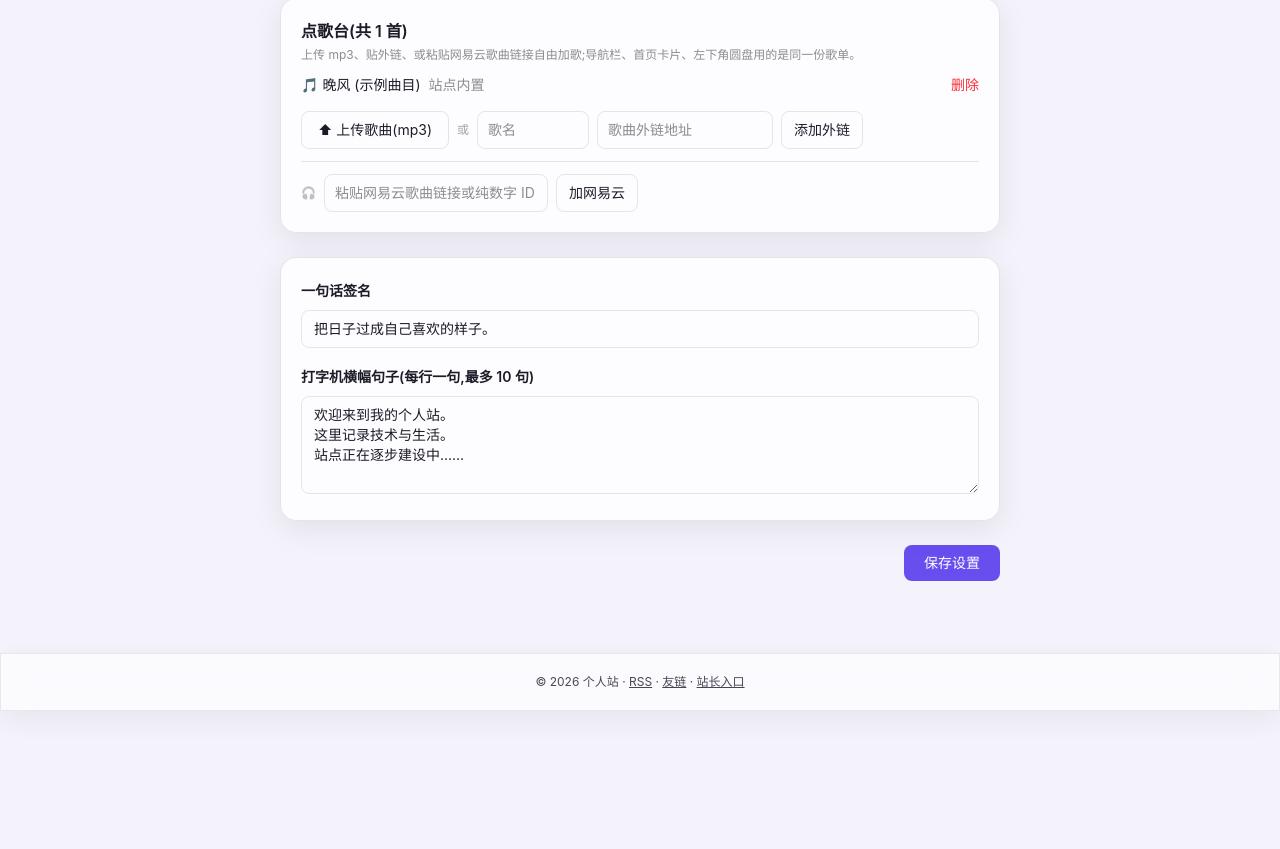
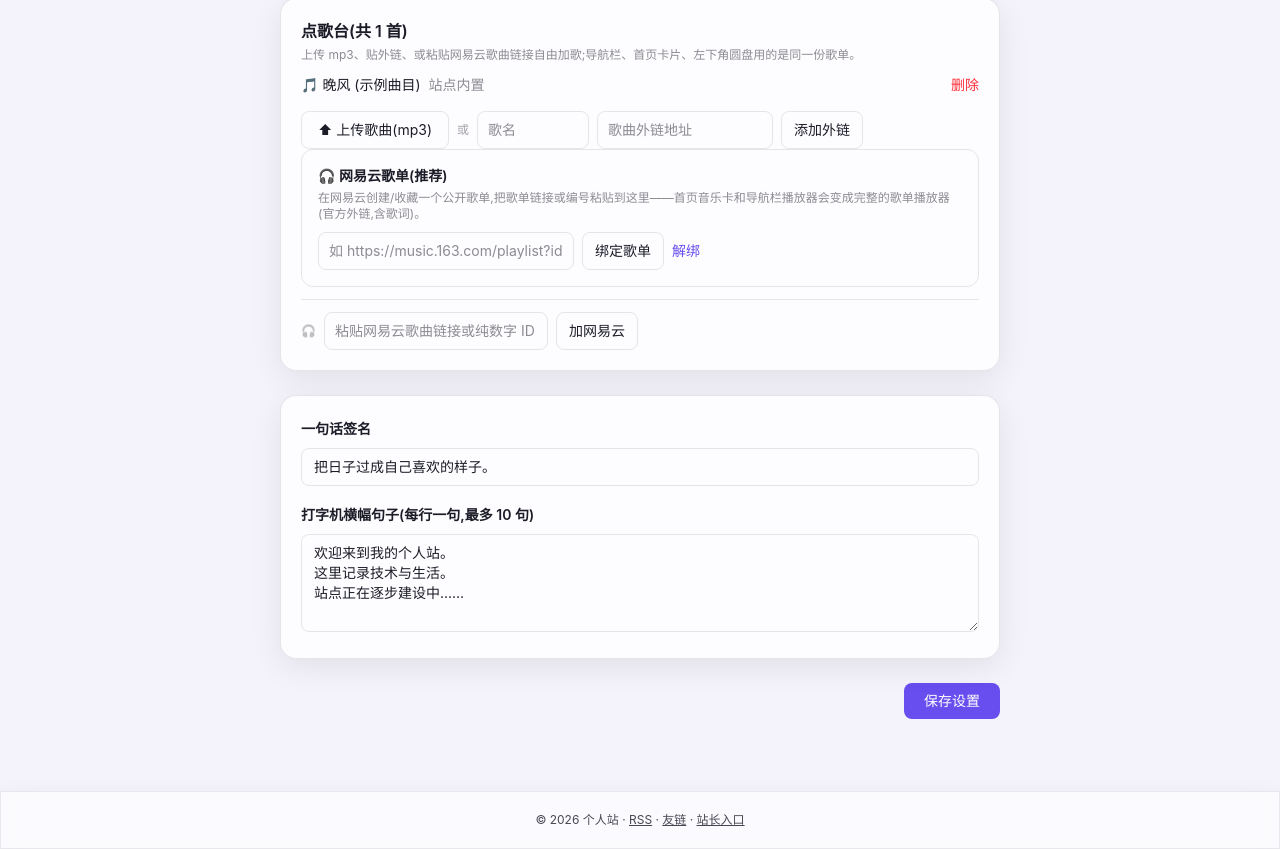
Before and after one commit to guyue-123456-tianzun/personal-blog, a Next.js app: page /kb/appearance in a window 1280 px wide. Shown: the part 1902-2751 px from the top of the page. Before the commit the page ends 2613 px from the top, so only its background shows below. Built offline with nearby package versions, Linux system fonts and the light colour scheme; no server answers; the database is empty.

Commit message:
feat: 网易云歌单绑定(导航音乐面板+首页音乐卡内嵌官方歌单播放器,含歌词) 歌单编号后台可配

```diff
--- a/src/app/api/kb/appearance/route.ts
+++ b/src/app/api/kb/appearance/route.ts
@@ -47,6 +47,11 @@ const VALIDATORS: Record<AppearanceKey, (value: string) => string> = {
   wall_carousel_enabled: (v) => (v === "0" ? "0" : "1"),
   wall_carousel_seconds: (v) =>
     String(clamp(Math.round(Number(v)) || 3, 1, 60)),
+  netease_playlist_id: (v) => {
+    const id = v.match(/(\d{6,})/);
+    if (!id) throw new Error("没解析出网易云歌单编号");
+    return id[1];
+  },
   music: (v) => {
     const parsed = JSON.parse(v) as unknown;
     if (!Array.isArray(parsed)) throw new Error("歌单格式不正确");
--- a/src/app/page.tsx
+++ b/src/app/page.tsx
@@ -146,7 +146,7 @@ export default async function Home() {
           <div className="fade-up space-y-4" style={{ animationDelay: "0ms" }}>
             <ProfileCard stats={stats} appearance={appearance} />
             <TypewriterBanner />
-            <MusicPlayer playlist={appearance.music} />
+            <MusicPlayer playlist={appearance.music} neteasePlaylistId={appearance.neteasePlaylistId} />
           </div>
 
           {/* 中栏:文章区(列表/网格切换,第一篇大卡) */}
--- a/src/components/SiteHeader.tsx
+++ b/src/components/SiteHeader.tsx
@@ -45,7 +45,7 @@ export default async function SiteHeader() {
           ))}
         </nav>
         <div className="flex shrink-0 items-center gap-1">
-          <NavMusic playlist={appearance.music} />
+          <NavMusic playlist={appearance.music} neteasePlaylistId={appearance.neteasePlaylistId} />
           <ThemeDrawer />
           <Link
             href="/search"
--- a/src/components/home/MusicPlayer.tsx
+++ b/src/components/home/MusicPlayer.tsx
@@ -4,17 +4,18 @@ import { useEffect, useRef, useState } from "react";
 
 import {
   directAudioSongs,
-  neteaseEmbedUrl,
+  neteasePlaylistEmbedUrl,
+  neteaseSongEmbedUrl,
   neteaseSongs,
   type Song,
 } from "@/lib/music";
 
-type Props = { playlist: Song[] };
+type Props = { playlist: Song[]; neteasePlaylistId: string | null };
 
 // 音乐播放器小部件:支持两类歌曲——
 // 1. 直接可播的音频(mp3/wav,上传或外链):旋转碟片 + 进度条 + 时间
 // 2. 网易云歌曲(点歌台粘贴链接):内嵌官方外链播放器
-export default function MusicPlayer({ playlist }: Props) {
+export default function MusicPlayer({ playlist, neteasePlaylistId }: Props) {
   const audioSongs = directAudioSongs(playlist);
   const embeds = neteaseSongs(playlist);
   const audioRef = useRef<HTMLAudioElement | null>(null);
@@ -140,14 +141,31 @@ export default function MusicPlayer({ playlist }: Props) {
         </>
       )}
 
+      {neteasePlaylistId && (
+        <div className={audioSongs.length > 0 ? "mt-4 border-t border-border pt-3" : ""}>
+          <p className="mb-1.5 text-xs opacity-60">
+            🎧 网易云歌单(由官方外链播放器提供,含歌词)
+          </p>
+          <iframe
+            src={`https://music.163.com/outchain/player?type=0&id=${neteasePlaylistId}&auto=0&height=330`}
+            frameBorder="no"
+            marginWidth={0}
+            marginHeight={0}
+            width="100%"
+            height="330"
+            className="rounded-lg"
+          />
+        </div>
+      )}
+
       {embeds.length > 0 && (
         <div className={audioSongs.length > 0 ? "mt-4 border-t border-border pt-3" : ""}>
           <p className="mb-1.5 text-xs opacity-60">
-            🎧 网易云({embeds.length} 首)
+            🎧 网易云单曲({embeds.length} 首)
           </p>
           <iframe
             key={embeds[embedIndex % embeds.length].url}
-            src={neteaseEmbedUrl(
+            src={neteaseSongEmbedUrl(
               embeds[embedIndex % embeds.length].url.replace("netease:", ""),
             )}
             frameBorder="no"
--- a/src/components/kb/AppearanceForm.tsx
+++ b/src/components/kb/AppearanceForm.tsx
@@ -4,7 +4,7 @@ import { useRouter } from "next/navigation";
 import { useEffect, useRef, useState } from "react";
 
 import type { Appearance, Song } from "@/lib/settings";
-import { parseNeteaseId } from "@/lib/music";
+import { parseNeteaseId, parseNeteasePlaylistId } from "@/lib/music";
 
 type Props = { initial: Appearance };
 
@@ -133,6 +133,7 @@ export default function AppearanceForm({ initial }: Props) {
   const [songTitle, setSongTitle] = useState("");
   const [songUrl, setSongUrl] = useState("");
   const [neteaseInput, setNeteaseInput] = useState("");
+  const [playlistInput, setPlaylistInput] = useState(initial.neteasePlaylistId ?? "");
   const [wallpapers, setWallpapers] = useState<{ name: string; url: string }[]>([]);
   const [signature, setSignature] = useState(initial.signature);
   const [announcements, setAnnouncements] = useState(
@@ -621,6 +622,47 @@ export default function AppearanceForm({ initial }: Props) {
           </button>
         </div>
 
+        {/* 网易云歌单:粘贴歌单链接或编号,全站音乐卡变成完整歌单播放器 */}
+        <div className="rounded-xl border border-border p-4">
+          <p className="text-sm font-semibold">🎧 网易云歌单(推荐)</p>
+          <p className="mt-1 text-xs opacity-50">
+            在网易云创建/收藏一个公开歌单,把歌单链接或编号粘贴到这里——首页音乐卡和导航栏播放器会变成完整的歌单播放器(官方外链,含歌词)。
+          </p>
+          <div className="mt-2.5 flex flex-wrap items-center gap-2">
+            <input
+              value={playlistInput}
+              onChange={(e) => setPlaylistInput(e.target.value)}
+              placeholder="如 https://music.163.com/playlist?id=xxxx 或纯数字"
+              className="w-64 rounded-lg border border-border bg-transparent px-2.5 py-2 text-sm outline-none focus:border-accent"
+            />
+            <button
+              onClick={async () => {
+                const id = parseNeteasePlaylistId(playlistInput);
+                if (!id) {
+                  setStatus("没解析出网易云歌单编号");
+                  return;
+                }
+                const ok = await patchValues({ netease_playlist_id: id });
+                if (ok) setStatus("歌单已绑定 ✓");
+              }}
+              disabled={busy}
+              className="rounded-lg border border-border px-3 py-2 text-sm transition-opacity hover:opacity-80 disabled:opacity-50"
+            >
+              绑定歌单
+            </button>
+            <button
+              onClick={() => {
+                setPlaylistInput("");
+                patchValues({ netease_playlist_id: null });
+              }}
+              disabled={busy}
+              className="text-sm text-accent hover:underline disabled:opacity-50"
+            >
+              解绑
+            </button>
+          </div>
+        </div>
+
         {/* 网易云:粘贴歌曲链接或 ID,用官方外链播放器直接播放 */}
         <div className="mt-3 flex flex-wrap items-center gap-2 border-t border-border pt-3">
           <span className="text-xs opacity-40">🎧</span>
--- a/src/components/public/PublicShell.tsx
+++ b/src/components/public/PublicShell.tsx
@@ -25,7 +25,7 @@ async function PublicShellLayout({ children }: Props) {
         <div className="fade-up space-y-4" style={{ animationDelay: "0ms" }}>
           <ProfileCard stats={stats} appearance={appearance} />
           <TypewriterBanner />
-          <MusicPlayer playlist={appearance.music} />
+          <MusicPlayer playlist={appearance.music} neteasePlaylistId={appearance.neteasePlaylistId} />
         </div>
 
         {/* 中栏:页面内容 */}
--- a/src/lib/music.ts
+++ b/src/lib/music.ts
@@ -1,4 +1,4 @@
-// 音乐相关的纯函数:网易云链接解析、音频/嵌入分类。
+// 音乐相关的纯函数:网易云解析(歌曲/歌单)、音频/嵌入分类。
 // 不依赖数据库,方便单测。
 
 export type Song = { title: string; artist: string; url: string };
@@ -13,12 +13,26 @@ export function parseNeteaseId(input: string): string | null {
   return match ? match[1] : null;
 }
 
+/** 从网易云分享内容里提取歌单 ID:
+ *  支持 "https://music.163.com/playlist?id=xxxx" / "music.163.com/#/playlist/xxxx" 或纯数字 */
+export function parseNeteasePlaylistId(input: string): string | null {
+  const text = input.trim();
+  if (/^\d{6,}$/.test(text)) return text;
+  const match = text.match(/playlist\?id=(\d+)/) ?? text.match(/playlist\/(\d+)/);
+  return match ? match[1] : null;
+}
+
 export function isNeteaseSong(song: Song) {
   return song.url.startsWith("netease:");
 }
 
-export function neteaseEmbedUrl(songId: string) {
+export function neteaseSongEmbedUrl(songId: string) {
   return `https://music.163.com/outchain/player?type=2&id=${songId}&auto=0&height=86`;
+}
+
+/** 网易云歌单外链播放器(官方):type=0 = 歌单,自带歌曲列表与歌词 */
+export function neteasePlaylistEmbedUrl(playlistId: string) {
+  return `https://music.163.com/outchain/player?type=0&id=${playlistId}&auto=0&height=430`;
 }
 
 /** 直接可播(<audio>)的歌曲:排除网易云嵌入型 */
--- a/src/lib/settings.ts
+++ b/src/lib/settings.ts
@@ -22,6 +22,7 @@ export const APPEARANCE_KEYS = [
   "wall_blur",
   "wall_carousel_enabled",
   "wall_carousel_seconds",
+  "netease_playlist_id",
   "music",
 ] as const;
 
@@ -41,6 +42,7 @@ export type Appearance = {
   wallImageDay: string; // 白天沉浸式壁纸
   wallBlur: number; // 0~30 px(壁纸虚化,默认 18:能看清氛围又不抢内容)
   music: Song[]; // 歌单(点歌台管理,存数据库)
+  neteasePlaylistId: string | null; // 网易云歌单编号(官方外链播放器)
   wallCarouselEnabled: boolean; // 壁纸轮播开关(全站默认)
   wallCarouselSeconds: number; // 轮播间隔秒数(1~60)
   wallLibrary: string[]; // 壁纸库:public/wallpapers/ 下的全部文件
@@ -139,6 +141,7 @@ export async function getAppearance(): Promise<Appearance> {
       60,
     ),
     wallLibrary: getWallLibrary(),
+    neteasePlaylistId: map.get("netease_playlist_id") ?? null,
   };
 }
 
```
Also changed, not shown: src/components/NavMusic.tsx (+59 -6 lines).
